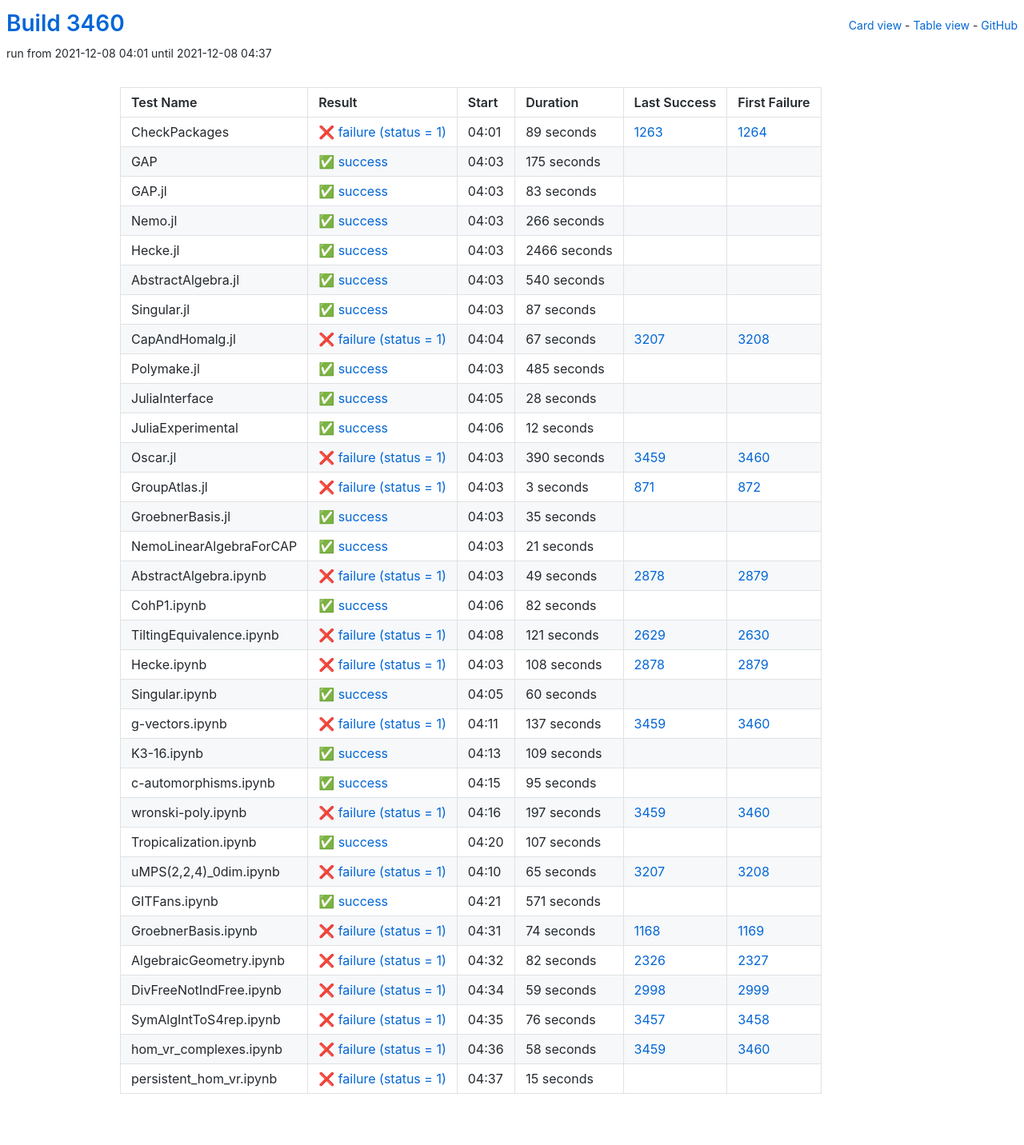
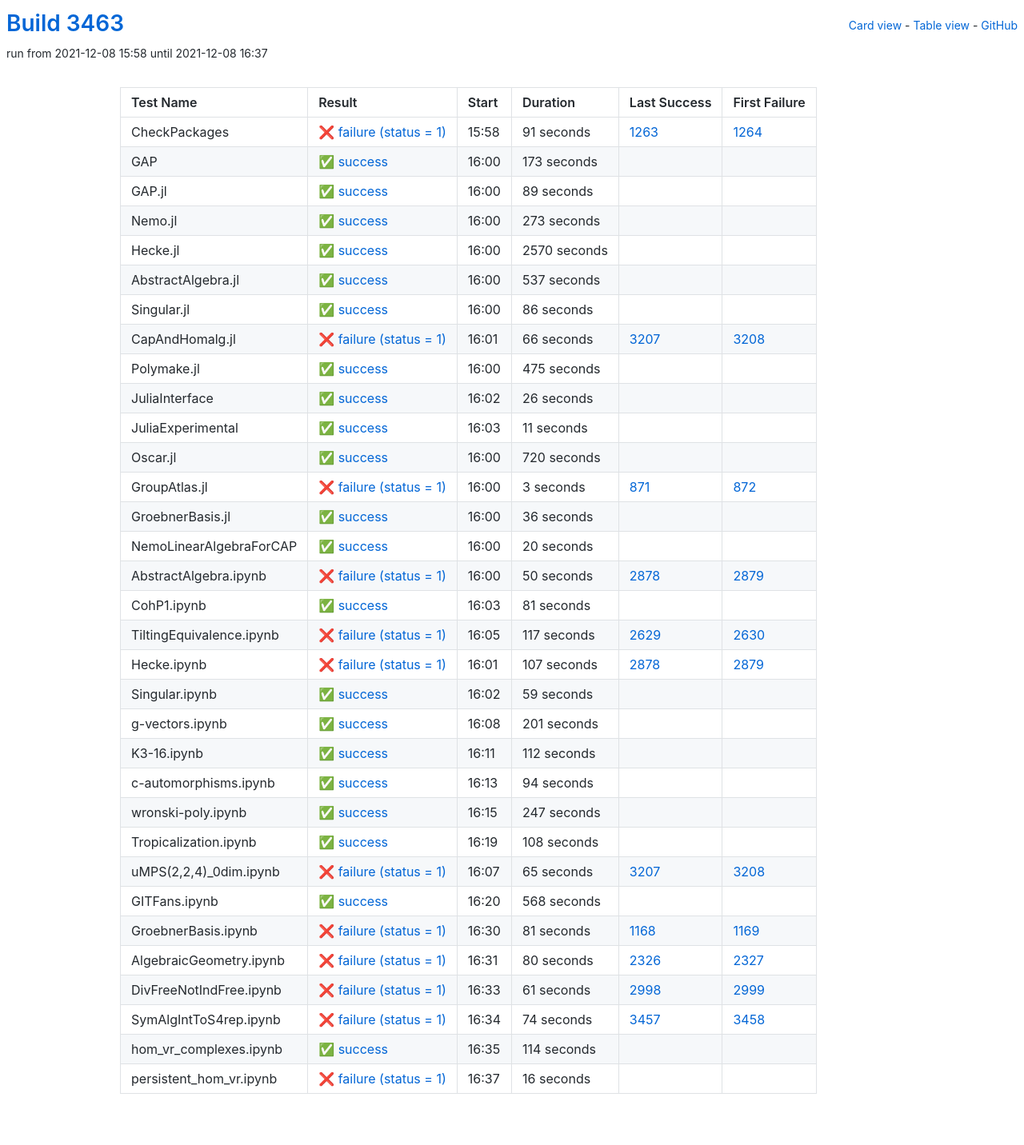
Before and after one commit to oscar-system/oscar-ci-status-stable, a Jekyll site: the page built from table.html, in a window 1280 px wide. Shown: the whole page at 80% size. Built offline with Jekyll 4.4.1, drawn with Linux system fonts in a browser that asks for light colours.

Commit message:
Build #3463

```diff
--- a/_data/ci.yml
+++ b/_data/ci.yml
@@ -1,6 +1,6 @@
 ---
-build: 3460
-build_url: https://oscarci.mathematik.uni-kl.de/job/oscar-stable/3460/
+build: 3463
+build_url: https://oscarci.mathematik.uni-kl.de/job/oscar-stable/3463/
 job: oscar-stable
 organization: oscar-system
 repo: oscar-ci-status-stable
@@ -8,152 +8,152 @@ repourl: https://github.com/oscar-system/oscar-ci-status-stable
 tests:
 - name: CheckPackages
   id: checkpackages
-  log: https://oscarci.mathematik.uni-kl.de/job/oscar-stable/3460/artifact/logs/build-3460/CheckPackages.log
-  start: 2021-12-08 04:01
+  log: https://oscarci.mathematik.uni-kl.de/job/oscar-stable/3463/artifact/logs/build-3463/CheckPackages.log
+  start: 2021-12-08 15:58
   success: false
   exitcode: 1
   status: failure
-  duration: 89
+  duration: 91
   last_success: 1263
   last_success_url: https://oscarci.mathematik.uni-kl.de/job/oscar-stable/1263/
   first_failure: 1264
   first_failure_url: https://oscarci.mathematik.uni-kl.de/job/oscar-stable/1264/
 - name: GAP
   id: gap
-  log: https://oscarci.mathematik.uni-kl.de/job/oscar-stable/3460/artifact/logs/build-3460/GAP.log
-  start: 2021-12-08 04:03
+  log: https://oscarci.mathematik.uni-kl.de/job/oscar-stable/3463/artifact/logs/build-3463/GAP.log
+  start: 2021-12-08 16:00
   success: true
   exitcode: 0
   status: success
-  duration: 175
+  duration: 173
   last_success: false
   last_success_url:
   first_failure: false
   first_failure_url:
 - name: GAP.jl
   id: gap-jl
-  log: https://oscarci.mathematik.uni-kl.de/job/oscar-stable/3460/artifact/logs/build-3460/GAP.jl.log
-  start: 2021-12-08 04:03
+  log: https://oscarci.mathematik.uni-kl.de/job/oscar-stable/3463/artifact/logs/build-3463/GAP.jl.log
+  start: 2021-12-08 16:00
   success: true
   exitcode: 0
   status: success
-  duration: 83
+  duration: 89
   last_success: false
   last_success_url:
   first_failure: false
   first_failure_url:
 - name: Nemo.jl
   id: nemo-jl
-  log: https://oscarci.mathematik.uni-kl.de/job/oscar-stable/3460/artifact/logs/build-3460/Nemo.jl.log
-  start: 2021-12-08 04:03
+  log: https://oscarci.mathematik.uni-kl.de/job/oscar-stable/3463/artifact/logs/build-3463/Nemo.jl.log
+  start: 2021-12-08 16:00
   success: true
   exitcode: 0
   status: success
-  duration: 266
+  duration: 273
   last_success: false
   last_success_url:
   first_failure: false
   first_failure_url:
 - name: Hecke.jl
   id: hecke-jl
-  log: https://oscarci.mathematik.uni-kl.de/job/oscar-stable/3460/artifact/logs/build-3460/Hecke.jl.log
-  start: 2021-12-08 04:03
+  log: https://oscarci.mathematik.uni-kl.de/job/oscar-stable/3463/artifact/logs/build-3463/Hecke.jl.log
+  start: 2021-12-08 16:00
   success: true
   exitcode: 0
   status: success
-  duration: 2466
+  duration: 2570
   last_success: false
   last_success_url:
   first_failure: false
   first_failure_url:
 - name: AbstractAlgebra.jl
   id: abstractalgebra-jl
-  log: https://oscarci.mathematik.uni-kl.de/job/oscar-stable/3460/artifact/logs/build-3460/AbstractAlgebra.jl.log
-  start: 2021-12-08 04:03
+  log: https://oscarci.mathematik.uni-kl.de/job/oscar-stable/3463/artifact/logs/build-3463/AbstractAlgebra.jl.log
+  start: 2021-12-08 16:00
   success: true
   exitcode: 0
   status: success
-  duration: 540
+  duration: 537
   last_success: false
   last_success_url:
   first_failure: false
   first_failure_url:
 - name: Singular.jl
   id: singular-jl
-  log: https://oscarci.mathematik.uni-kl.de/job/oscar-stable/3460/artifact/logs/build-3460/Singular.jl.log
-  start: 2021-12-08 04:03
+  log: https://oscarci.mathematik.uni-kl.de/job/oscar-stable/3463/artifact/logs/build-3463/Singular.jl.log
+  start: 2021-12-08 16:00
   success: true
   exitcode: 0
   status: success
-  duration: 87
+  duration: 86
   last_success: false
   last_success_url:
   first_failure: false
   first_failure_url:
 - name: CapAndHomalg.jl
   id: capandhomalg-jl
-  log: https://oscarci.mathematik.uni-kl.de/job/oscar-stable/3460/artifact/logs/build-3460/CapAndHomalg.jl.log
-  start: 2021-12-08 04:04
+  log: https://oscarci.mathematik.uni-kl.de/job/oscar-stable/3463/artifact/logs/build-3463/CapAndHomalg.jl.log
+  start: 2021-12-08 16:01
   success: false
   exitcode: 1
   status: failure
-  duration: 67
+  duration: 66
   last_success: 3207
   last_success_url: https://oscarci.mathematik.uni-kl.de/job/oscar-stable/3207/
   first_failure: 3208
   first_failure_url: https://oscarci.mathematik.uni-kl.de/job/oscar-stable/3208/
 - name: Polymake.jl
   id: polymake-jl
-  log: https://oscarci.mathematik.uni-kl.de/job/oscar-stable/3460/artifact/logs/build-3460/Polymake.jl.log
-  start: 2021-12-08 04:03
+  log: https://oscarci.mathematik.uni-kl.de/job/oscar-stable/3463/artifact/logs/build-3463/Polymake.jl.log
+  start: 2021-12-08 16:00
   success: true
   exitcode: 0
   status: success
-  duration: 485
+  duration: 475
   last_success: false
   last_success_url:
   first_failure: false
   first_failure_url:
 - name: JuliaInterface
   id: juliainterface
-  log: https://oscarci.mathematik.uni-kl.de/job/oscar-stable/3460/artifact/logs/build-3460/JuliaInterface.log
-  start: 2021-12-08 04:05
+  log: https://oscarci.mathematik.uni-kl.de/job/oscar-stable/3463/artifact/logs/build-3463/JuliaInterface.log
+  start: 2021-12-08 16:02
   success: true
   exitcode: 0
   status: success
-  duration: 28
+  duration: 26
   last_success: false
   last_success_url:
   first_failure: false
   first_failure_url:
 - name: JuliaExperimental
   id: juliaexperimental
-  log: https://oscarci.mathematik.uni-kl.de/job/oscar-stable/3460/artifact/logs/build-3460/JuliaExperimental.log
-  start: 2021-12-08 04:06
+  log: https://oscarci.mathematik.uni-kl.de/job/oscar-stable/3463/artifact/logs/build-3463/JuliaExperimental.log
+  start: 2021-12-08 16:03
   success: true
   exitcode: 0
   status: success
-  duration: 12
+  duration: 11
   last_success: false
   last_success_url:
   first_failure: false
   first_failure_url:
 - name: Oscar.jl
   id: oscar-jl
-  log: https://oscarci.mathematik.uni-kl.de/job/oscar-stable/3460/artifact/logs/build-3460/Oscar.jl.log
-  start: 2021-12-08 04:03
-  success: false
-  exitcode: 1
-  status: failure
-  duration: 390
-  last_success: 3459
-  last_success_url: https://oscarci.mathematik.uni-kl.de/job/oscar-stable/3459/
-  first_failure: 3460
-  first_failure_url: https://oscarci.mathematik.uni-kl.de/job/oscar-stable/3460/
+  log: https://oscarci.mathematik.uni-kl.de/job/oscar-stable/3463/artifact/logs/build-3463/Oscar.jl.log
+  start: 2021-12-08 16:00
+  success: true
+  exitcode: 0
+  status: success
+  duration: 720
+  last_success: false
+  last_success_url:
+  first_failure: false
+  first_failure_url:
 - name: GroupAtlas.jl
   id: groupatlas-jl
-  log: https://oscarci.mathematik.uni-kl.de/job/oscar-stable/3460/artifact/logs/build-3460/GroupAtlas.jl.log
-  start: 2021-12-08 04:03
+  log: https://oscarci.mathematik.uni-kl.de/job/oscar-stable/3463/artifact/logs/build-3463/GroupAtlas.jl.log
+  start: 2021-12-08 16:00
   success: false
   exitcode: 1
   status: failure
@@ -164,152 +164,152 @@ tests:
   first_failure_url: https://oscarci.mathematik.uni-kl.de/job/oscar-stable/872/
 - name: GroebnerBasis.jl
   id: groebnerbasis-jl
-  log: https://oscarci.mathematik.uni-kl.de/job/oscar-stable/3460/artifact/logs/build-3460/GroebnerBasis.jl.log
-  start: 2021-12-08 04:03
+  log: https://oscarci.mathematik.uni-kl.de/job/oscar-stable/3463/artifact/logs/build-3463/GroebnerBasis.jl.log
+  start: 2021-12-08 16:00
   success: true
   exitcode: 0
   status: success
-  duration: 35
+  duration: 36
   last_success: false
   last_success_url:
   first_failure: false
   first_failure_url:
 - name: NemoLinearAlgebraForCAP
   id: nemolinearalgebraforcap
-  log: https://oscarci.mathematik.uni-kl.de/job/oscar-stable/3460/artifact/logs/build-3460/NemoLinearAlgebraForCAP.log
-  start: 2021-12-08 04:03
+  log: https://oscarci.mathematik.uni-kl.de/job/oscar-stable/3463/artifact/logs/build-3463/NemoLinearAlgebraForCAP.log
+  start: 2021-12-08 16:00
   success: true
   exitcode: 0
   status: success
-  duration: 21
+  duration: 20
   last_success: false
   last_success_url:
   first_failure: false
   first_failure_url:
 - name: AbstractAlgebra.ipynb
   id: abstractalgebra-ipynb
-  log: https://oscarci.mathematik.uni-kl.de/job/oscar-stable/3460/artifact/logs/build-3460/AbstractAlgebra.ipynb.log
-  start: 2021-12-08 04:03
+  log: https://oscarci.mathematik.uni-kl.de/job/oscar-stable/3463/artifact/logs/build-3463/AbstractAlgebra.ipynb.log
+  start: 2021-12-08 16:00
   success: false
   exitcode: 1
   status: failure
-  duration: 49
+  duration: 50
   last_success: 2878
   last_success_url: https://oscarci.mathematik.uni-kl.de/job/oscar-stable/2878/
   first_failure: 2879
   first_failure_url: https://oscarci.mathematik.uni-kl.de/job/oscar-stable/2879/
 - name: CohP1.ipynb
   id: cohp1-ipynb
-  log: https://oscarci.mathematik.uni-kl.de/job/oscar-stable/3460/artifact/logs/build-3460/CohP1.ipynb.log
-  start: 2021-12-08 04:06
+  log: https://oscarci.mathematik.uni-kl.de/job/oscar-stable/3463/artifact/logs/build-3463/CohP1.ipynb.log
+  start: 2021-12-08 16:03
   success: true
   exitcode: 0
   status: success
-  duration: 82
+  duration: 81
   last_success: false
   last_success_url:
   first_failure: false
   first_failure_url:
 - name: TiltingEquivalence.ipynb
   id: tiltingequivalence-ipynb
-  log: https://oscarci.mathematik.uni-kl.de/job/oscar-stable/3460/artifact/logs/build-3460/TiltingEquivalence.ipynb.log
-  start: 2021-12-08 04:08
+  log: https://oscarci.mathematik.uni-kl.de/job/oscar-stable/3463/artifact/logs/build-3463/TiltingEquivalence.ipynb.log
+  start: 2021-12-08 16:05
   success: false
   exitcode: 1
   status: failure
-  duration: 121
+  duration: 117
   last_success: 2629
   last_success_url: https://oscarci.mathematik.uni-kl.de/job/oscar-stable/2629/
   first_failure: 2630
   first_failure_url: https://oscarci.mathematik.uni-kl.de/job/oscar-stable/2630/
 - name: Hecke.ipynb
   id: hecke-ipynb
-  log: https://oscarci.mathematik.uni-kl.de/job/oscar-stable/3460/artifact/logs/build-3460/Hecke.ipynb.log
-  start: 2021-12-08 04:03
+  log: https://oscarci.mathematik.uni-kl.de/job/oscar-stable/3463/artifact/logs/build-3463/Hecke.ipynb.log
+  start: 2021-12-08 16:01
   success: false
   exitcode: 1
   status: failure
-  duration: 108
+  duration: 107
   last_success: 2878
   last_success_url: https://oscarci.mathematik.uni-kl.de/job/oscar-stable/2878/
   first_failure: 2879
   first_failure_url: https://oscarci.mathematik.uni-kl.de/job/oscar-stable/2879/
 - name: Singular.ipynb
   id: singular-ipynb
-  log: https://oscarci.mathematik.uni-kl.de/job/oscar-stable/3460/artifact/logs/build-3460/Singular.ipynb.log
-  start: 2021-12-08 04:05
+  log: https://oscarci.mathematik.uni-kl.de/job/oscar-stable/3463/artifact/logs/build-3463/Singular.ipynb.log
+  start: 2021-12-08 16:02
   success: true
   exitcode: 0
   status: success
-  duration: 60
+  duration: 59
   last_success: false
   last_success_url:
   first_failure: false
   first_failure_url:
 - name: g-vectors.ipynb
   id: g-vectors-ipynb
-  log: https://oscarci.mathematik.uni-kl.de/job/oscar-stable/3460/artifact/logs/build-3460/g-vectors.ipynb.log
-  start: 2021-12-08 04:11
-  success: false
-  exitcode: 1
-  status: failure
-  duration: 137
-  last_success: 3459
-  last_success_url: https://oscarci.mathematik.uni-kl.de/job/oscar-stable/3459/
-  first_failure: 3460
-  first_failure_url: https://oscarci.mathematik.uni-kl.de/job/oscar-stable/3460/
-- name: K3-16.ipynb
-  id: k3-16-ipynb
-  log: https://oscarci.mathematik.uni-kl.de/job/oscar-stable/3460/artifact/logs/build-3460/K3-16.ipynb.log
-  start: 2021-12-08 04:13
+  log: https://oscarci.mathematik.uni-kl.de/job/oscar-stable/3463/artifact/logs/build-3463/g-vectors.ipynb.log
+  start: 2021-12-08 16:08
   success: true
   exitcode: 0
   status: success
-  duration: 109
+  duration: 201
+  last_success: false
+  last_success_url:
+  first_failure: false
+  first_failure_url:
+- name: K3-16.ipynb
+  id: k3-16-ipynb
+  log: https://oscarci.mathematik.uni-kl.de/job/oscar-stable/3463/artifact/logs/build-3463/K3-16.ipynb.log
+  start: 2021-12-08 16:11
+  success: true
+  exitcode: 0
+  status: success
+  duration: 112
   last_success: false
   last_success_url:
   first_failure: false
   first_failure_url:
 - name: c-automorphisms.ipynb
   id: c-automorphisms-ipynb
-  log: https://oscarci.mathematik.uni-kl.de/job/oscar-stable/3460/artifact/logs/build-3460/c-automorphisms.ipynb.log
-  start: 2021-12-08 04:15
+  log: https://oscarci.mathematik.uni-kl.de/job/oscar-stable/3463/artifact/logs/build-3463/c-automorphisms.ipynb.log
+  start: 2021-12-08 16:13
   success: true
   exitcode: 0
   status: success
-  duration: 95
+  duration: 94
   last_success: false
   last_success_url:
   first_failure: false
   first_failure_url:
 - name: wronski-poly.ipynb
   id: wronski-poly-ipynb
-  log: https://oscarci.mathematik.uni-kl.de/job/oscar-stable/3460/artifact/logs/build-3460/wronski-poly.ipynb.log
-  start: 2021-12-08 04:16
-  success: false
-  exitcode: 1
-  status: failure
-  duration: 197
-  last_success: 3459
-  last_success_url: https://oscarci.mathematik.uni-kl.de/job/oscar-stable/3459/
-  first_failure: 3460
-  first_failure_url: https://oscarci.mathematik.uni-kl.de/job/oscar-stable/3460/
-- name: Tropicalization.ipynb
-  id: tropicalization-ipynb
-  log: https://oscarci.mathematik.uni-kl.de/job/oscar-stable/3460/artifact/logs/build-3460/Tropicalization.ipynb.log
-  start: 2021-12-08 04:20
+  log: https://oscarci.mathematik.uni-kl.de/job/oscar-stable/3463/artifact/logs/build-3463/wronski-poly.ipynb.log
+  start: 2021-12-08 16:15
   success: true
   exitcode: 0
   status: success
-  duration: 107
+  duration: 247
+  last_success: false
+  last_success_url:
+  first_failure: false
+  first_failure_url:
+- name: Tropicalization.ipynb
+  id: tropicalization-ipynb
+  log: https://oscarci.mathematik.uni-kl.de/job/oscar-stable/3463/artifact/logs/build-3463/Tropicalization.ipynb.log
+  start: 2021-12-08 16:19
+  success: true
+  exitcode: 0
+  status: success
+  duration: 108
   last_success: false
   last_success_url:
   first_failure: false
   first_failure_url:
 - name: uMPS(2,2,4)_0dim.ipynb
   id: umps-2-2-4-0dim-ipynb
-  log: https://oscarci.mathematik.uni-kl.de/job/oscar-stable/3460/artifact/logs/build-3460/uMPS-2-2-4-_0dim.ipynb.log
-  start: 2021-12-08 04:10
+  log: https://oscarci.mathematik.uni-kl.de/job/oscar-stable/3463/artifact/logs/build-3463/uMPS-2-2-4-_0dim.ipynb.log
+  start: 2021-12-08 16:07
   success: false
   exitcode: 1
   status: failure
@@ -320,85 +320,85 @@ tests:
   first_failure_url: https://oscarci.mathematik.uni-kl.de/job/oscar-stable/3208/
 - name: GITFans.ipynb
   id: gitfans-ipynb
-  log: https://oscarci.mathematik.uni-kl.de/job/oscar-stable/3460/artifact/logs/build-3460/GITFans.ipynb.log
-  start: 2021-12-08 04:21
+  log: https://oscarci.mathematik.uni-kl.de/job/oscar-stable/3463/artifact/logs/build-3463/GITFans.ipynb.log
+  start: 2021-12-08 16:20
   success: true
   exitcode: 0
   status: success
-  duration: 571
+  duration: 568
   last_success: false
   last_success_url:
   first_failure: false
   first_failure_url:
 - name: GroebnerBasis.ipynb
   id: groebnerbasis-ipynb
-  log: https://oscarci.mathematik.uni-kl.de/job/oscar-stable/3460/artifact/logs/build-3460/GroebnerBasis.ipynb.log
-  start: 2021-12-08 04:31
+  log: https://oscarci.mathematik.uni-kl.de/job/oscar-stable/3463/artifact/logs/build-3463/GroebnerBasis.ipynb.log
+  start: 2021-12-08 16:30
   success: false
   exitcode: 1
   status: failure
-  duration: 74
+  duration: 81
   last_success: 1168
   last_success_url: https://oscarci.mathematik.uni-kl.de/job/oscar-stable/1168/
   first_failure: 1169
   first_failure_url: https://oscarci.mathematik.uni-kl.de/job/oscar-stable/1169/
 - name: AlgebraicGeometry.ipynb
   id: algebraicgeometry-ipynb
-  log: https://oscarci.mathematik.uni-kl.de/job/oscar-stable/3460/artifact/logs/build-3460/AlgebraicGeometry.ipynb.log
-  start: 2021-12-08 04:32
+  log: https://oscarci.mathematik.uni-kl.de/job/oscar-stable/3463/artifact/logs/build-3463/AlgebraicGeometry.ipynb.log
+  start: 2021-12-08 16:31
   success: false
   exitcode: 1
   status: failure
-  duration: 82
+  duration: 80
   last_success: 2326
   last_success_url: https://oscarci.mathematik.uni-kl.de/job/oscar-stable/2326/
   first_failure: 2327
   first_failure_url: https://oscarci.mathematik.uni-kl.de/job/oscar-stable/2327/
 - name: DivFreeNotIndFree.ipynb
   id: divfreenotindfree-ipynb
-  log: https://oscarci.mathematik.uni-kl.de/job/oscar-stable/3460/artifact/logs/build-3460/DivFreeNotIndFree.ipynb.log
-  start: 2021-12-08 04:34
+  log: https://oscarci.mathematik.uni-kl.de/job/oscar-stable/3463/artifact/logs/build-3463/DivFreeNotIndFree.ipynb.log
+  start: 2021-12-08 16:33
   success: false
   exitcode: 1
   status: failure
-  duration: 59
+  duration: 61
   last_success: 2998
   last_success_url: https://oscarci.mathematik.uni-kl.de/job/oscar-stable/2998/
   first_failure: 2999
   first_failure_url: https://oscarci.mathematik.uni-kl.de/job/oscar-stable/2999/
 - name: SymAlgIntToS4rep.ipynb
   id: symalginttos4rep-ipynb
-  log: https://oscarci.mathematik.uni-kl.de/job/oscar-stable/3460/artifact/logs/build-3460/SymAlgIntToS4rep.ipynb.log
-  start: 2021-12-08 04:35
+  log: https://oscarci.mathematik.uni-kl.de/job/oscar-stable/3463/artifact/logs/build-3463/SymAlgIntToS4rep.ipynb.log
+  start: 2021-12-08 16:34
   success: false
   exitcode: 1
   status: failure
-  duration: 76
+  duration: 74
   last_success: 3457
   last_success_url: https://oscarci.mathematik.uni-kl.de/job/oscar-stable/3457/
   first_failure: 3458
   first_failure_url: https://oscarci.mathematik.uni-kl.de/job/oscar-stable/3458/
 - name: hom_vr_complexes.ipynb
   id: hom-vr-complexes-ipynb
-  log: https://oscarci.mathematik.uni-kl.de/job/oscar-stable/3460/artifact/logs/build-3460/hom_vr_complexes.ipynb.log
-  start: 2021-12-08 04:36
-  success: false
-  exitcode: 1
-  status: failure
-  duration: 58
-  last_success: 3459
-  last_success_url: https://oscarci.mathematik.uni-kl.de/job/oscar-stable/3459/
-  first_failure: 3460
-  first_failure_url: https://oscarci.mathematik.uni-kl.de/job/oscar-stable/3460/
-- name: persistent_hom_vr.ipynb
-  id: persistent-hom-vr-ipynb
-  log: https://oscarci.mathematik.uni-kl.de/job/oscar-stable/3460/artifact/logs/build-3460/persistent_hom_vr.ipynb.log
-  start: 2021-12-08 04:37
-  success: false
-  exitcode: 1
-  status: failure
-  duration: 15
+  log: https://oscarci.mathematik.uni-kl.de/job/oscar-stable/3463/artifact/logs/build-3463/hom_vr_complexes.ipynb.log
+  start: 2021-12-08 16:35
+  success: true
+  exitcode: 0
+  status: success
+  duration: 114
   last_success: false
   last_success_url:
   first_failure: false
   first_failure_url:
+- name: persistent_hom_vr.ipynb
+  id: persistent-hom-vr-ipynb
+  log: https://oscarci.mathematik.uni-kl.de/job/oscar-stable/3463/artifact/logs/build-3463/persistent_hom_vr.ipynb.log
+  start: 2021-12-08 16:37
+  success: false
+  exitcode: 1
+  status: failure
+  duration: 16
+  last_success: false
+  last_success_url:
+  first_failure: false
+  first_failure_url:
```
Also changed, not shown: README.md.
